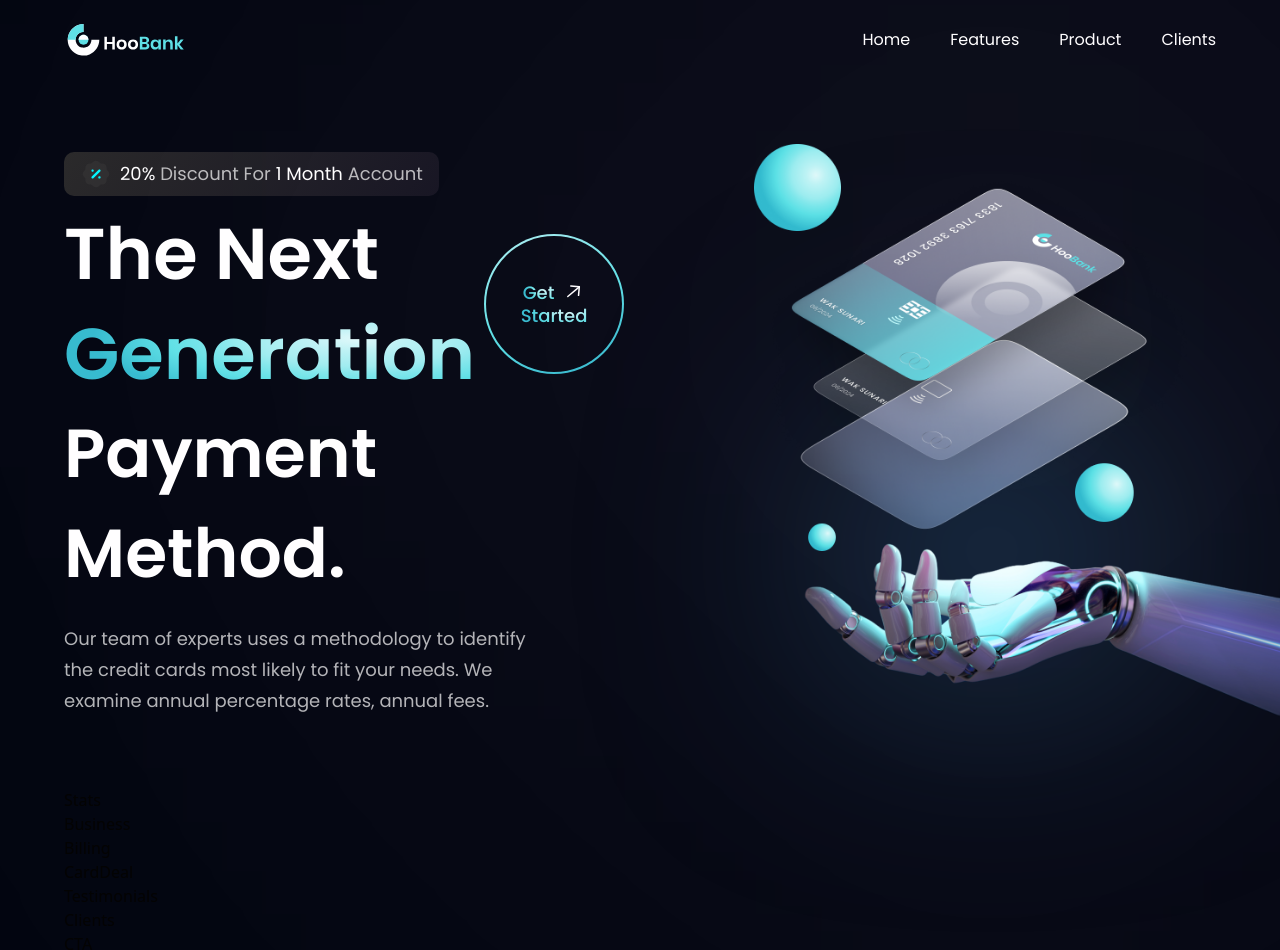
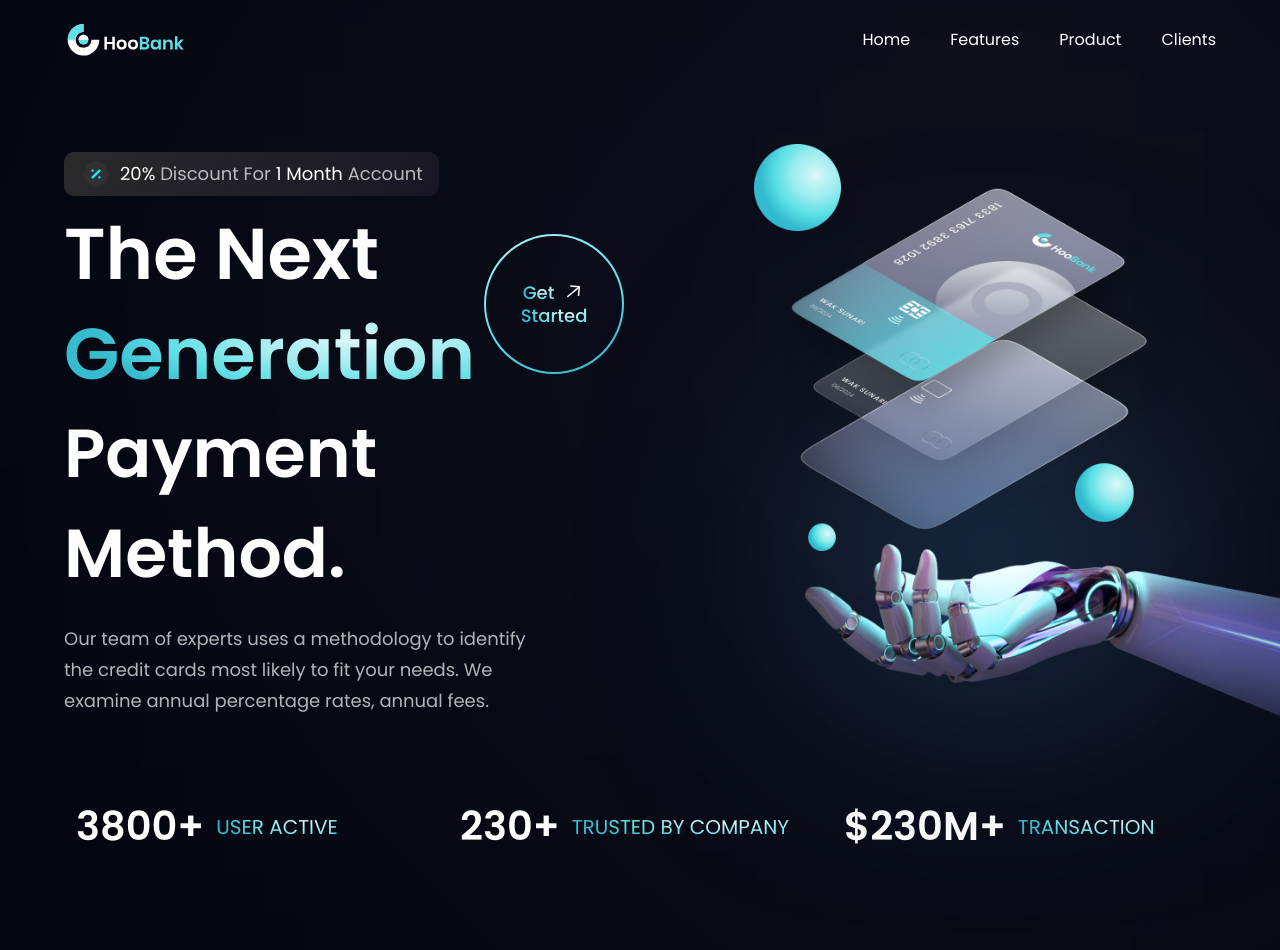
Before and after one commit to MEZ901/hoobank, a React (Vite) app in the folder hoobank/: page / in a window 1280 px wide. Shown: the top 950 px of the page. Built offline with nearby package versions, Linux system fonts and the light colour scheme.

Commit message:
complete the state section

```diff
--- a/hoobank/src/App.css
+++ b/hoobank/src/App.css
@@ -523,14 +523,6 @@
   position: relative;
 }
 
-.top-20{
-  top: 5rem;
-}
-
-.right-0{
-  right: 0px;
-}
-
 .top-0{
   top: 0px;
 }
@@ -543,16 +535,16 @@
   bottom: 5rem;
 }
 
-.z-\[\]{
-  z-index: ;
+.top-20{
+  top: 5rem;
+}
+
+.right-0{
+  right: 0px;
 }
 
 .z-\[5\]{
   z-index: 5;
-}
-
-.z-0{
-  z-index: 0;
 }
 
 .z-\[0\]{
@@ -561,6 +553,10 @@
 
 .z-\[1\]{
   z-index: 1;
+}
+
+.m-3{
+  margin: 0.75rem;
 }
 
 .mx-6{
@@ -573,6 +569,11 @@
   margin-bottom: 1.5rem;
 }
 
+.my-10{
+  margin-top: 2.5rem;
+  margin-bottom: 2.5rem;
+}
+
 .mx-4{
   margin-left: 1rem;
   margin-right: 1rem;
@@ -581,11 +582,6 @@
 .my-2{
   margin-top: 0.5rem;
   margin-bottom: 0.5rem;
-}
-
-.my-10{
-  margin-top: 2.5rem;
-  margin-bottom: 2.5rem;
 }
 
 .mr-0{
@@ -612,6 +608,10 @@
   margin-left: 0.5rem;
 }
 
+.mt-5{
+  margin-top: 1.25rem;
+}
+
 .mr-10{
   margin-right: 2.5rem;
 }
@@ -624,8 +624,8 @@
   margin-bottom: 1rem;
 }
 
-.mt-5{
-  margin-top: 1.25rem;
+.ml-3{
+  margin-left: 0.75rem;
 }
 
 .flex{
@@ -652,10 +652,6 @@
   height: 32px;
 }
 
-.h-\[28px\]{
-  height: 28px;
-}
-
 .h-\[35\%\]{
   height: 35%;
 }
@@ -666,6 +662,10 @@
 
 .h-\[50\%\]{
   height: 50%;
+}
+
+.h-\[28px\]{
+  height: 28px;
 }
 
 .w-full{
@@ -688,14 +688,6 @@
   width: 32px;
 }
 
-.w-\[124px\]{
-  width: 124px;
-}
-
-.w-\[28px\]{
-  width: 28px;
-}
-
 .w-\[40\%\]{
   width: 40%;
 }
@@ -708,16 +700,16 @@
   width: 50%;
 }
 
+.w-\[124px\]{
+  width: 124px;
+}
+
+.w-\[28px\]{
+  width: 28px;
+}
+
 .min-w-\[140px\]{
   min-width: 140px;
-}
-
-.max-w-\[\]{
-  max-width: ;
-}
-
-.max-w-\[470\]{
-  max-width: 470;
 }
 
 .max-w-\[470px\]{
@@ -748,12 +740,20 @@
   flex-direction: column-reverse;
 }
 
+.flex-wrap{
+  flex-wrap: wrap;
+}
+
 .items-start{
   align-items: flex-start;
 }
 
 .items-center{
   align-items: center;
+}
+
+.justify-start{
+  justify-content: flex-start;
 }
 
 .justify-end{
@@ -847,6 +847,14 @@
   font-size: 16px;
 }
 
+.text-\[30px\]{
+  font-size: 30px;
+}
+
+.text-\[15px\]{
+  font-size: 15px;
+}
+
 .font-semibold{
   font-weight: 600;
 }
@@ -857,6 +865,10 @@
 
 .font-medium{
   font-weight: 500;
+}
+
+.uppercase{
+  text-transform: uppercase;
 }
 
 .leading-\[66\.8px\]{
@@ -873,6 +885,14 @@
 
 .leading-\[75px\]{
   line-height: 75px;
+}
+
+.leading-\[43px\]{
+  line-height: 43px;
+}
+
+.leading-\[21px\]{
+  line-height: 21px;
 }
 
 .text-white{
@@ -1011,8 +1031,24 @@
     font-size: 48px;
   }
 
+  .xs\:text-\[40px\]{
+    font-size: 40px;
+  }
+
+  .xs\:text-\[20px\]{
+    font-size: 20px;
+  }
+
   .xs\:leading-\[76\.8px\]{
     line-height: 76.8px;
+  }
+
+  .xs\:leading-\[53px\]{
+    line-height: 53px;
+  }
+
+  .xs\:leading-\[26px\]{
+    line-height: 26px;
   }
 }
 
@@ -1047,6 +1083,10 @@
   .sm\:my-16{
     margin-top: 4rem;
     margin-bottom: 4rem;
+  }
+
+  .sm\:mb-20{
+    margin-bottom: 5rem;
   }
 
   .sm\:block{
--- a/hoobank/src/components/Stats.jsx
+++ b/hoobank/src/components/Stats.jsx
@@ -1,9 +1,15 @@
-import React from 'react'
+import { stats } from "../constants"
+import styles from "../style"
 
-const Stats = () => {
-  return (
-    <div>Stats</div>
-  )
-}
+const Stats = () => (
+  <section className={`${styles.flexCenter} flex-row flex-wrap sm:mb-20`}>
+    {stats.map((stat) => (
+      <div key={stat.id} className={`flex-1 flex justify-start items-center flex-row m-3`}>
+        <h4 className="font-poppins font-semibold xs:text-[40px] text-[30px] xs:leading-[53px] leading-[43px] text-white">{stat.value}</h4>
+        <p className="font-poppins font-normal xs:text-[20px] text-[15px] xs:leading-[26px] leading-[21px] text-gradient uppercase ml-3">{stat.title}</p>
+      </div>
+    ))}
+  </section>
+)
 
 export default Stats
```
